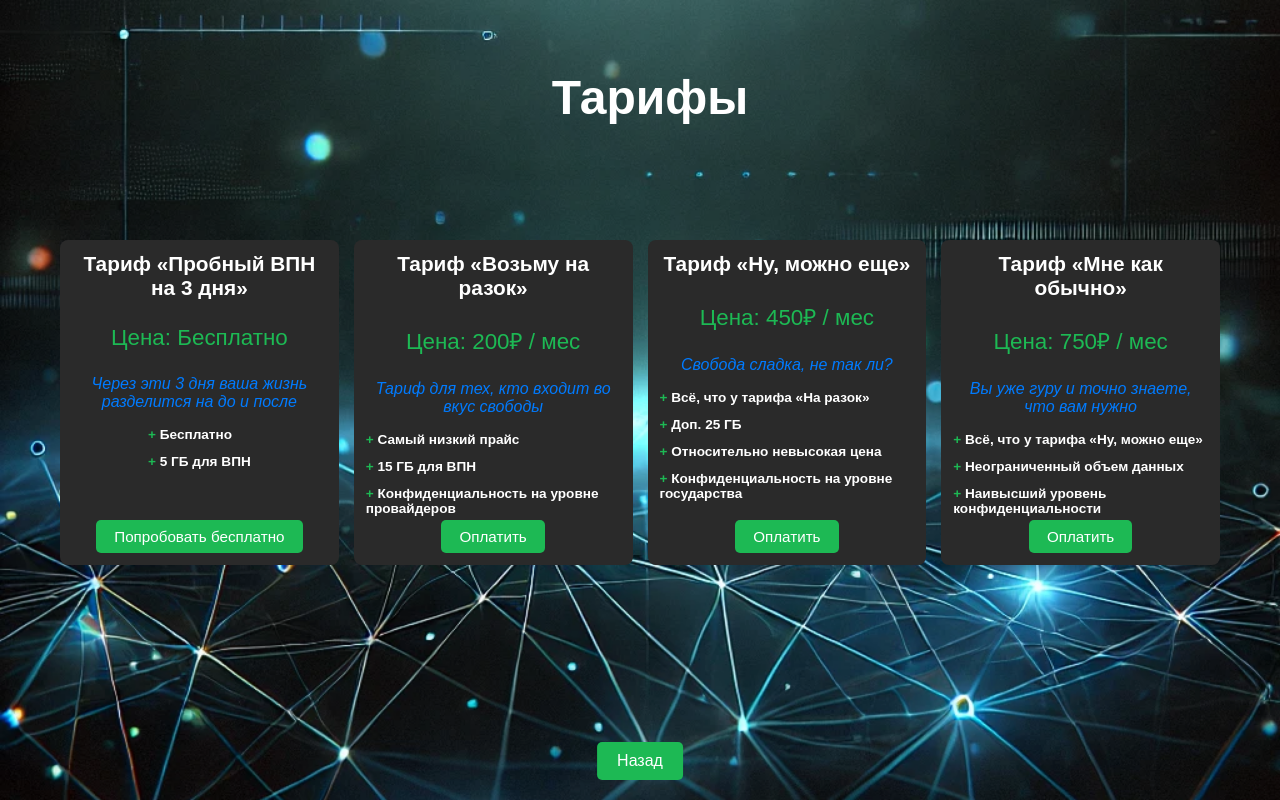
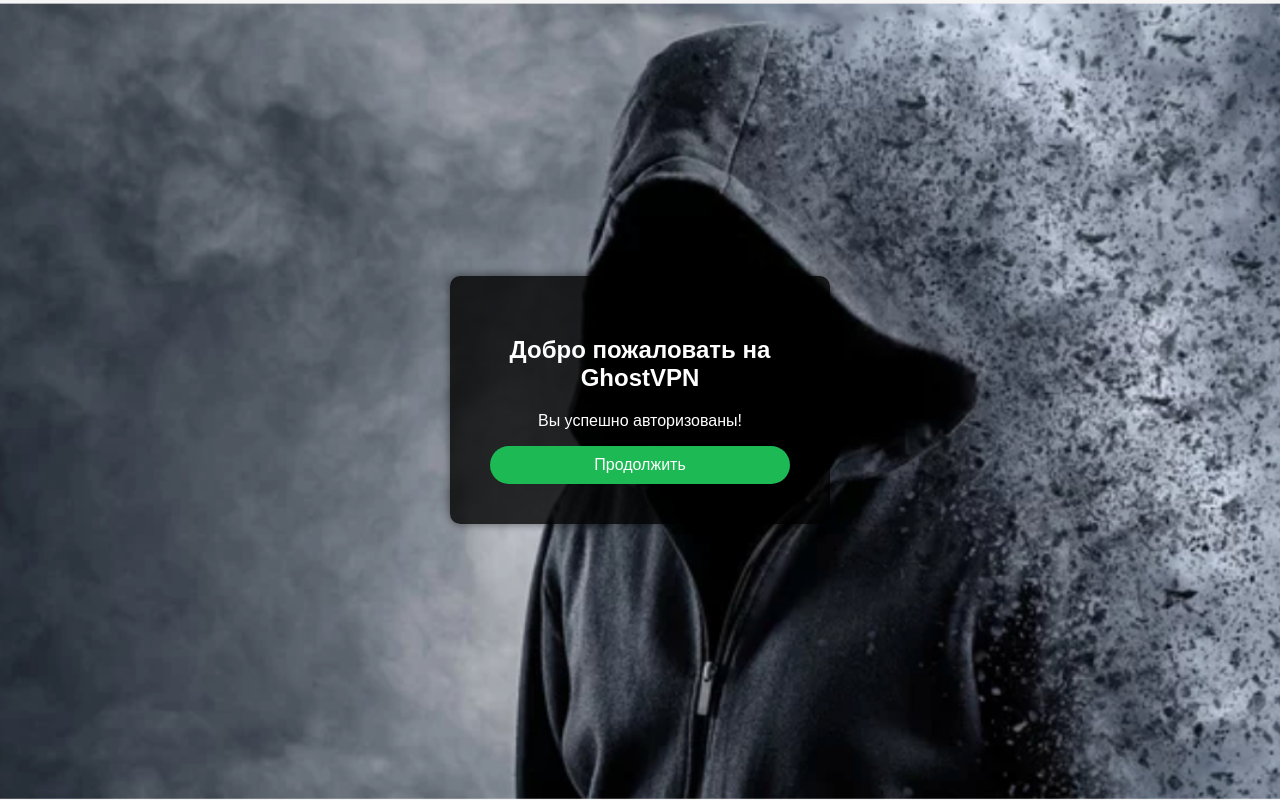
Before and after one commit to Pro100kir2/ghost-vpn, a Flask app: page /home in a window 1280 px wide. Run offline with Flask 3, Linux system fonts and the light colour scheme; the visitor is signed in with stand-in values (Sample User, id 1); some libraries are stand-ins or nearby versions.

Commit message:
new home

```diff
--- a/templates/home.html
+++ b/templates/home.html
@@ -1,9 +1,21 @@
 <!DOCTYPE html>
-<html lang="ru">
+<html lang="en">
 <head>
   <meta charset="UTF-8">
   <meta name="viewport" content="width=device-width, initial-scale=1.0">
-  <title>Тарифы</title>
+  <title>GhostVPN - Главная</title>
+  <link rel="icon" href="/static/images/favicon1.png" type="image/png">
+  <link rel="icon" href="/static/images/favicon-32x32.png" sizes="32x32" type="image/png">
+  <link rel="icon" href="/static/images/favicon-16x16.png" sizes="16x16" type="image/png">
+
+  <!-- Большие иконки для Android и iOS -->
+  <link rel="apple-touch-icon" href="/static/images/apple-touch-icon-180x180.png" sizes="180x180">
+  <link rel="icon" href="/static/images/icon-192x192.png" sizes="192x192" type="image/png">
+  <link rel="icon" href="/static/images/icon-512x512.png" sizes="512x512" type="image/png">
+
+  <!-- Иконка для Windows (favicon.ico) -->
+  <link rel="shortcut icon" href="/static/images/favicon.ico" type="image/x-icon">
+  <!-- Встроенные стили -->
   <style>
     /* Общие стили */
     body {
@@ -12,227 +24,69 @@
       background-color: #121212;
       color: #e0e0e0;
       display: flex;
-      flex-direction: column;
+      justify-content: center;
       align-items: center;
-      min-height: 100vh;
-      overflow-x: hidden;
+      height: 100vh;
     }
 
-    /* Hero секция */
     .hero {
-      background: url('../static/images/home-fon.png') no-repeat center center / cover;
+      background: url('../static/images/hooded-man.jpg') no-repeat center center / cover;
       color: #fff;
+      height: 100vh;
       width: 100%;
-      height: 100vh;
       display: flex;
       flex-direction: column;
       align-items: center;
-      justify-content: flex-start;
+      justify-content: center;
       position: relative;
-      margin: 0;
+      padding: 20px;
+      box-sizing: border-box;
     }
 
-    /* Заголовок */
-    .header {
-      width: 100%;
-      padding: 10px;
+    .form-container {
+      background-color: rgba(0, 0, 0, 0.8);
+      padding: 40px;
+      border-radius: 10px;
+      box-shadow: 0 0 10px rgba(0, 0, 0, 0.5);
+      width: 300px;
       text-align: center;
-      color: #fff;
-      font-size: 2rem;
-      position: absolute;
-      top: 20px;
-      left: 0;
     }
 
-    /* Стили для тарифов */
-    .tariffs {
-      display: flex;
-      flex-wrap: wrap;
-      justify-content: center;
-      gap: 15px;
-      padding: 40px 20px;
-      width: 100%;
-      max-width: 1200px;
-      box-sizing: border-box;
-      margin-top: 200px;
-      margin-bottom: 100px;
+    h2 {
+      margin-bottom: 20px;
     }
 
-    .tariff-card {
-      background-color: #2a2a2a;
-      color: #fff;
-      padding: 12px;
-      border-radius: 8px;
-      flex: 1 1 calc(22% - 15px);
-      max-width: 280px;
-      box-sizing: border-box;
-      text-align: center;
+    .nav-buttons {
       display: flex;
       flex-direction: column;
-      align-items: center;
-      justify-content: space-between;
-      transition: all 0.3s ease;
+      gap: 10px;
     }
 
-    .tariff-card h2 {
-      margin-top: 0;
-      font-size: 1.3em;
+    .btn {
+      background-color: #1db954;
+      color: #fff;
+      padding: 10px;
+      border: none;
+      border-radius: 50px;
+      cursor: pointer;
+      text-decoration: none;
+      display: inline-block;
     }
 
-    .price {
-      font-size: 1.4em;
-      color: #1db954;
-      margin: 8px 0;
-    }
-
-    .slogan {
-      font-style: italic;
-      color: #007bff;
-      margin-bottom: 12px;
-    }
-
-    .features {
-      list-style: none;
-      padding: 0;
-      margin: 0;
-      display: flex;
-      flex-direction: column;
-      gap: 4px;
-      text-align: left;
-      font-weight: bold;
-    }
-
-    .features li {
-      margin: 4px 0;
-      font-size: 0.85em;
-    }
-
-    .features li::before {
-      content: "+ ";
-      color: #1db954;
-      font-weight: bold;
-    }
-
-    .pay-button {
-      background-color: #1db954;
-      color: #fff;
-      padding: 8px 18px;
-      border: none;
-      border-radius: 5px;
-      cursor: pointer;
-      font-size: 0.95em;
-      text-decoration: none;
-      transition: background-color 0.3s ease;
-      margin-top: auto;
-    }
-
-    .pay-button:hover {
-      background-color: #17a148;
-    }
-
-    /* Кнопка назад */
-    .back-button {
-      position: fixed;
-      bottom: 20px;
-      left: 50%;
-      transform: translateX(-50%);
-      background-color: #1db954;
-      color: #fff;
-      padding: 10px 20px;
-      border: none;
-      border-radius: 5px;
-      cursor: pointer;
-      font-size: 1em;
-      text-decoration: none;
-      transition: background-color 0.3s ease;
-    }
-
-    .back-button:hover {
-      background-color: #17a148;
-    }
-
-    /* Адаптивные стили */
-    @media (max-width: 1200px) {
-      .tariff-card {
-        flex: 1 1 calc(33.33% - 15px); /* Три карточки в ряду */
-      }
-    }
-
-    @media (max-width: 800px) {
-      .tariff-card {
-        flex: 1 1 calc(50% - 15px); /* Две карточки в ряду */
-      }
-    }
-
-    @media (max-width: 500px) {
-      .tariff-card {
-        flex: 1 1 100%; /* Одна карточка в ряду */
-      }
+    .btn:hover {
+      background-color: #1a8a3b;
     }
   </style>
 </head>
 <body>
   <section class="hero">
-    <header class="header">
-      <h1>Тарифы</h1>
-    </header>
-
-    <section class="tariffs">
-      <!-- Тариф 1 -->
-      <div class="tariff-card">
-        <h2>Тариф «Пробный ВПН на 3 дня»</h2>
-        <p class="price">Цена: Бесплатно</p>
-        <p class="slogan">Через эти 3 дня ваша жизнь разделится на до и после</p>
-        <ul class="features">
-          <li>Бесплатно</li>
-          <li>5 ГБ для ВПН</li>
-        </ul>
-        <a href="/pay/free-trial" class="pay-button">Попробовать бесплатно</a>
+    <div class="form-container">
+      <h2>Добро пожаловать на GhostVPN</h2>
+      <p>Вы успешно авторизованы!</p>
+      <div class="nav-buttons">
+      <a href="./profile" class="btn">Продолжить</a>
       </div>
-
-      <!-- Тариф 2 -->
-      <div class="tariff-card">
-        <h2>Тариф «Возьму на разок»</h2>
-        <p class="price">Цена: 200₽ / мес</p>
-        <p class="slogan">Тариф для тех, кто входит во вкус свободы</p>
-        <ul class="features">
-          <li>Самый низкий прайс</li>
-          <li>15 ГБ для ВПН</li>
-          <li>Конфиденциальность на уровне провайдеров</li>
-        </ul>
-        <a href="/pay/single-month" class="pay-button">Оплатить</a>
-      </div>
-
-      <!-- Тариф 3 -->
-      <div class="tariff-card">
-        <h2>Тариф «Ну, можно еще»</h2>
-        <p class="price">Цена: 450₽ / мес</p>
-        <p class="slogan">Свобода сладка, не так ли?</p>
-        <ul class="features">
-          <li>Всё, что у тарифа «На разок»</li>
-          <li>Доп. 25 ГБ</li>
-          <li>Относительно невысокая цена</li>
-          <li>Конфиденциальность на уровне государства</li>
-        </ul>
-        <a href="/pay/more-vpn" class="pay-button">Оплатить</a>
-      </div>
-
-      <!-- Тариф 4 -->
-      <div class="tariff-card">
-        <h2>Тариф «Мне как обычно»</h2>
-        <p class="price">Цена: 750₽ / мес</p>
-        <p class="slogan">Вы уже гуру и точно знаете, что вам нужно</p>
-        <ul class="features">
-          <li>Всё, что у тарифа «Ну, можно еще»</li>
-          <li>Неограниченный объем данных</li>
-          <li>Наивысший уровень конфиденциальности</li>
-        </ul>
-        <a href="/pay/usual" class="pay-button">Оплатить</a>
-      </div>
-    </section>
+    </div>
   </section>
-
-  <!-- Кнопка назад -->
-  <a href="/profile" class="back-button">Назад</a>
 </body>
 </html>
```
Also changed, not shown: templates/tariff.html (+26 -26 lines).
